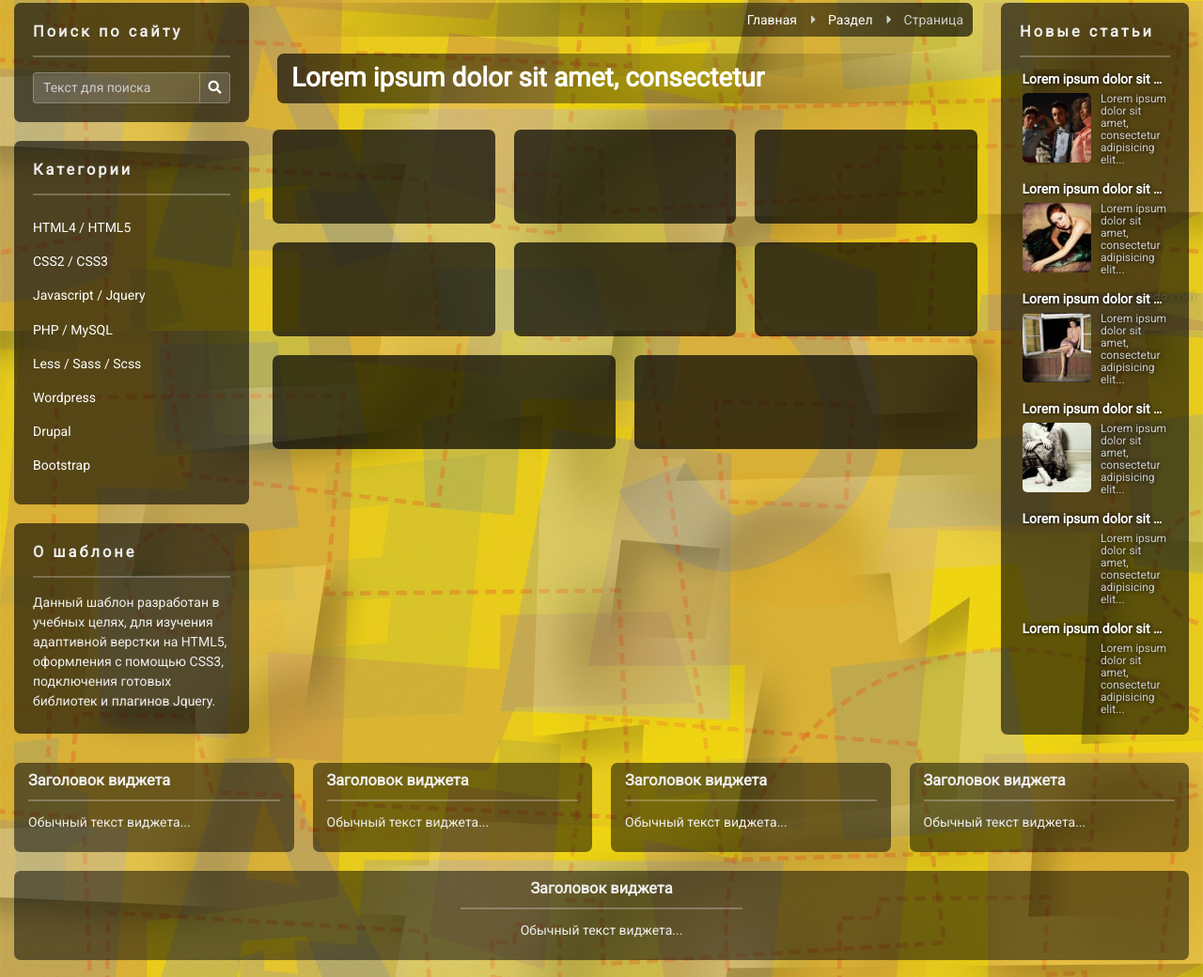
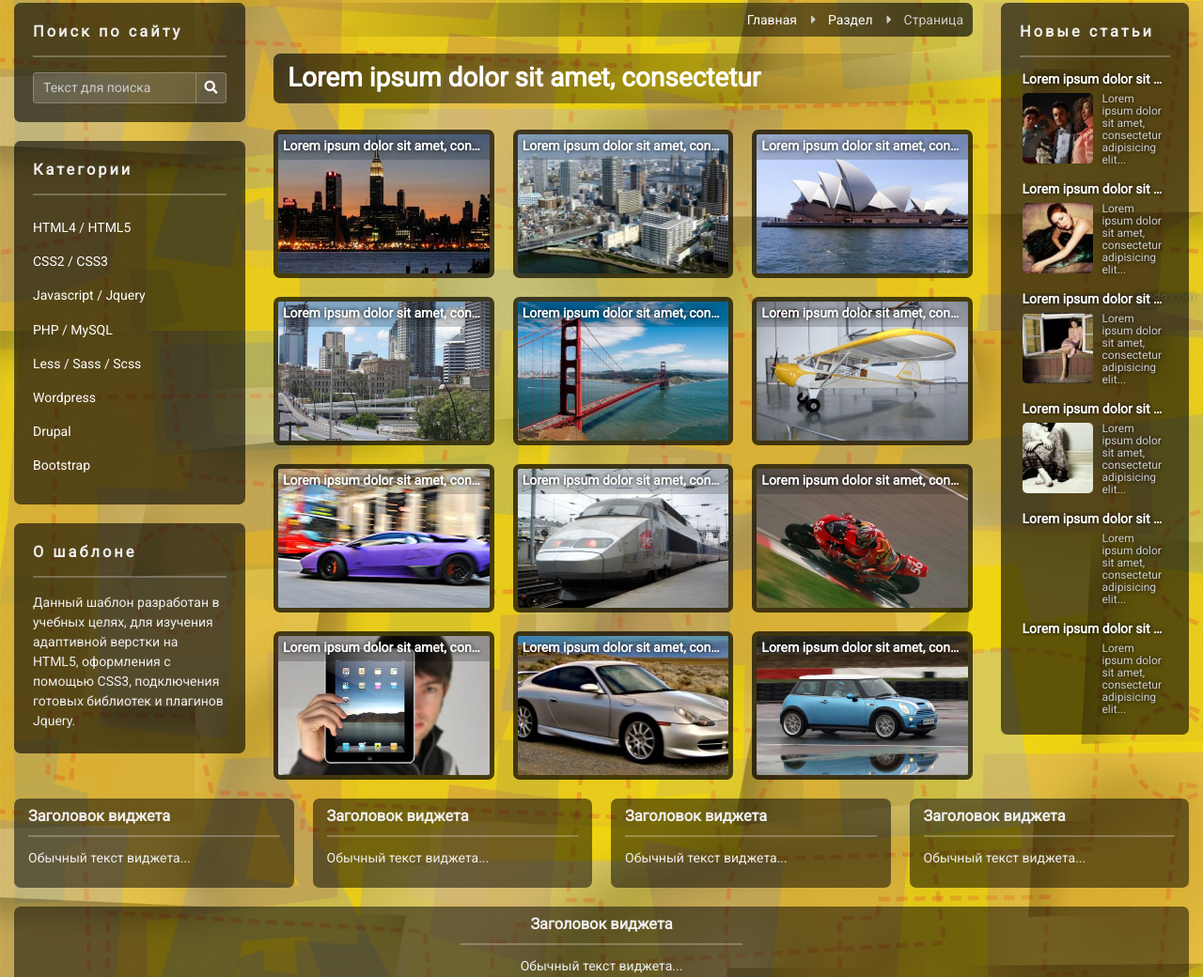
Before and after one commit to kjulia/site-template-master, a plain HTML site: page index.html in a window 1280 px wide. Shown: the part 448-1488 px from the top of the page at 94% size. Drawn offline with Linux system fonts and the light colour scheme.

Commit message:
adding the main block

```diff
--- a/css/style.css
+++ b/css/style.css
@@ -24,9 +24,14 @@ a:hover {
   text-shadow: 0 0 20px #fff;
 }
 
+.clearfix {
+  clear: both;
+}
+
 .container {
   display: flex;
 }
+
 .header {
   background-color: rgba(0, 0, 0, 0.5);
   border-bottom-left-radius: 7px;
@@ -189,22 +194,83 @@ a:hover {
 }
 
 .content__row {
+ margin: 0 -10px;
  display: flex;
  flex-wrap: wrap;
-  margin: 0 -15px;
 }
-
 .content-item {
  padding: 10px;
- width: 33.33%;
+ width: 33%;
  flex-grow: 1;
 }
 
+.content-item img {
+  margin-bottom: -5px;
+  max-width: 100%;
+  line-height: 1em;
+}
+
 .content-item > div {
-  background-color: rgba(0, 0, 0, 0.7);
-  height: 100px;
+ background-color: rgba(0, 0, 0, 0.4);
  border-radius: 7px;
  overflow: hidden;
+ display: block;
+ position: relative;
+ border: 5px solid rgba(0, 0, 0, 0.5);
+ box-sizing: border-box;
+}
+
+.content-item > div:hover .content-item__excerpt {
+  top: 18%;
+
+}
+
+.content-item > div:hover h3 {
+  background-color: rgba(0, 0, 0, 0.5);
+}
+
+.content-item__hat {
+  display: block;
+  overflow: hidden;
+  text-overflow: ellipsis;
+  white-space: nowrap;
+  position: absolute;
+  top: 0;
+  left: 0;
+  box-sizing: border-box;
+  margin: 0;
+  padding: 5px;
+  width: 100%;
+  height: 27px;
+  background-color: rgba(0, 0, 0, 0.2);
+  color: #ffffff;
+  text-align: center;
+  text-shadow: 0px 0px 5px #000000;
+  font-size: 14px;
+  line-height: 1em;
+  transition: background-color 0.5s;
+}
+
+.content-item__image {
+ width: 100%;
+}
+
+.content-item__excerpt {
+ position: absolute;
+ top: 210%;
+ left: 0;
+ box-sizing: border-box;
+ margin: 0;
+ padding: 15px;
+ width: 100%;
+ height: calc(100% - 27px);
+ background: rgba(0, 0, 0, 0.5);
+ text-align: center;
+ transition: top 0.5s ease-out;
+}
+
+.content-item > div:hover .content-item__excerpt {
+  top: calc(0% + 27px);
 }
 
 .left {
@@ -238,7 +304,6 @@ a:hover {
   line-height: 1.5rem;
 }
 
-
 .widget-nav__category {
   list-style-type: none;
   padding: 0;
@@ -249,6 +314,7 @@ a:hover {
   padding: 10px 0;
   transition: 0.5s;
 }
+
 .widget-search__form {
   display: flex;
   margin-bottom: 10px;
@@ -268,9 +334,11 @@ a:hover {
 .widget-search__form input::focus {
   outline: none;
 }
+
 .widget-search__form input::placeholder {
   color: #ccc;
 }
+
 .widget-search__form button {
   width: 33px;
   height: 33px;
@@ -289,7 +357,8 @@ a:hover {
 
 .widget-news__item {
   margin: 2.5px;
-  margin-bottom: 10px; }
+  margin-bottom: 10px;
+}
 
 .widget-news__item h4 {
   display: block;
@@ -300,19 +369,24 @@ a:hover {
   margin-bottom: 7px;
   text-shadow: 0px 0px 5px #000000;
   line-height: 1.1em;
-    transition: color .4s; }
+  transition: color .4s;
+}
+
 .widget-news__item img {
   width: 100%;
-      transition: .3s; }
+  transition: .3s;
+}
+
 .widget-news__item div {
   line-height: 13px;
 }
+
 .widget-news__item-img-wrapper {
   float: left;
   overflow: hidden;
   margin: 0 10px 10px 0;
-        width: 73.5px;
-        height: 73.5px;
+  width: 75px;
+  height: 75px;
   border-radius: 5px;
 }
 
@@ -335,15 +409,21 @@ a:hover {
 }
 
 .footer {
-      margin: 10px 0 20px; }
+  margin: 10px 0 20px;
+}
+
 .footer h3 {
   margin: 0;
   padding-bottom: 10px;
-         border-bottom: 2px solid rgba(255, 255, 255, 0.25); }
+  border-bottom: 2px solid rgba(255, 255, 255, 0.25);
+}
+
 .footer-top {
   display: -webkit-flex;
   display: -ms-flexbox;
-          display: flex; }
+  display: flex;
+}
+
 .footer-bottom {
   box-sizing: border-box;
   margin: 20px 0 0 0;
@@ -351,10 +431,14 @@ a:hover {
   border-radius: 7px;
   background-color: rgba(0, 0, 0, 0.5);
   color: #eeeeee;
-            text-align: center; }
+  text-align: center;
+}
+
 .footer-bottom h3 {
   margin: 0 auto;
-              max-width: 300px; }
+  max-width: 300px;
+}
+
 .footer-widget {
   box-sizing: border-box;
   margin: 0 20px 0 0;
@@ -362,43 +446,44 @@ a:hover {
   width: 25%;
   border-radius: 7px;
   background-color: rgba(0, 0, 0, 0.5);
-                color: #eeeeee; }
+  color: #eeeeee;
+}
+
 .footer-widget:last-child {
-                  margin-right: 0; }
+  margin-right: 0;
+}
 
 @media (max-width: 1024px) {
   .container {
     flex-flow: wrap;
   }
   .right {
+    padding-left: 0;
     width: 100%;
   }
 }
+
 @media (max-width: 768px) {
   .left {
     order: 0;
     width: 50%;
   }
-
   .right {
-                    width: 50%;
+    padding-left: 0;
+    width: 100%;
   }
-
   .main {
     width: 100%;
   }
-
   .header-menu {
     display: table;
     width: 100%;
   }
-
   .header-menu__list {
     display: none;
     flex-direction: column;
     text-align: center;
   }
-
   .header-menu__btn {
     display: block;
     margin: 10px auto 3px;
@@ -408,10 +493,19 @@ a:hover {
   }
 }
 
-                @media (max-width: 640px) {
+@media  (max-width: 640px) {
   .left {
     width: 100%;
+    padding: 0;
   }
-                .right {
+  .right, {
+    padding: 0; ;
+  }
+  .content-item {
+    margin: 0 0 20px;
     width: 100%;
-                  }}
+  }
+  .content-item img {
+    width: 100%;
+  }
+}
--- a/index.html
+++ b/index.html
@@ -47,28 +47,123 @@
 				<div class="content__body">
 					<div class="content__row">
 						<div class="content-item">
-							<div></div>
+							<div class="content-item__image">
+								<a href="#">
+									<h3 class="content-item__hat">Lorem ipsum dolor sit amet, consectetur adipisicing.</h3>
+									<img src="css/img/samples/1.jpg" alt="">
+									<div class="content-item__excerpt">Lorem ipsum dolor sit amet, consectetur 	adipisicing elit. Id architecto maiores.</div>
+								</a>
+
+							</div>
 						</div>
 						<div class="content-item">
-							<div></div>
+							<div class="content-item__image">
+								<a href="#">
+									<h3 class="content-item__hat">Lorem ipsum dolor sit amet, consectetur adipisicing.</h3>
+									<img src="css/img/samples/2.jpg" alt="">
+									<div class="content-item__excerpt">Lorem ipsum dolor sit amet, consectetur 	adipisicing elit. Id architecto maiores.</div>
+								</a>
+
+							</div>
 						</div>
 						<div class="content-item">
-							<div></div>
+							<div class="content-item__image">
+								<a href="#">
+									<h3 class="content-item__hat">Lorem ipsum dolor sit amet, consectetur adipisicing.</h3>
+									<img src="css/img/samples/3.jpg" alt="">
+									<div class="content-item__excerpt">Lorem ipsum dolor sit amet, consectetur 	adipisicing elit. Id architecto maiores.</div>
+								</a>
+
+							</div>
 						</div>
 						<div class="content-item">
-							<div></div>
+							<div class="content-item__image">
+								<a href="#">
+									<h3 class="content-item__hat">Lorem ipsum dolor sit amet, consectetur adipisicing.</h3>
+									<img src="css/img/samples/4.jpg" alt="">
+									<div class="content-item__excerpt">Lorem ipsum dolor sit amet, consectetur 	adipisicing elit. Id architecto maiores.</div>
+								</a>
+
+							</div>
 						</div>
 						<div class="content-item">
-							<div></div>
+							<div class="content-item__image">
+								<a href="#">
+									<h3 class="content-item__hat">Lorem ipsum dolor sit amet, consectetur adipisicing.</h3>
+									<img src="css/img/samples/5.jpg" alt="">
+									<div class="content-item__excerpt">Lorem ipsum dolor sit amet, consectetur 	adipisicing elit. Id architecto maiores.</div>
+								</a>
+
+							</div>
 						</div>
 						<div class="content-item">
-							<div></div>
+							<div class="content-item__image">
+								<a href="#">
+									<h3 class="content-item__hat">Lorem ipsum dolor sit amet, consectetur adipisicing.</h3>
+									<img src="css/img/samples/6.jpg" alt="">
+									<div class="content-item__excerpt">Lorem ipsum dolor sit amet, consectetur 	adipisicing elit. Id architecto maiores.</div>
+								</a>
+
+							</div>
 						</div>
 						<div class="content-item">
-							<div></div>
+							<div class="content-item__image">
+								<a href="#">
+									<h3 class="content-item__hat">Lorem ipsum dolor sit amet, consectetur adipisicing.</h3>
+									<img src="css/img/samples/7.jpg" alt="">
+									<div class="content-item__excerpt">Lorem ipsum dolor sit amet, consectetur 	adipisicing elit. Id architecto maiores.</div>
+								</a>
+
+							</div>
 						</div>
 						<div class="content-item">
-							<div></div>
+							<div class="content-item__image">
+								<a href="#">
+									<h3 class="content-item__hat">Lorem ipsum dolor sit amet, consectetur adipisicing.</h3>
+									<img src="css/img/samples/8.jpg" alt="">
+									<div class="content-item__excerpt">Lorem ipsum dolor sit amet, consectetur 	adipisicing elit. Id architecto maiores.</div>
+								</a>
+
+							</div>
+						</div>
+						<div class="content-item">
+							<div class="content-item__image">
+								<a href="#">
+									<h3 class="content-item__hat">Lorem ipsum dolor sit amet, consectetur adipisicing.</h3>
+									<img src="css/img/samples/9.jpg" alt="">
+									<div class="content-item__excerpt">Lorem ipsum dolor sit amet, consectetur 	adipisicing elit. Id architecto maiores.</div>
+								</a>
+
+							</div>
+						</div>
+						<div class="content-item">
+							<div class="content-item__image">
+								<a href="#">
+									<h3 class="content-item__hat">Lorem ipsum dolor sit amet, consectetur adipisicing.</h3>
+									<img src="css/img/samples/10.jpg" alt="">
+									<div class="content-item__excerpt">Lorem ipsum dolor sit amet, consectetur 	adipisicing elit. Id architecto maiores.</div>
+								</a>
+
+							</div>
+						</div>
+						<div class="content-item">
+							<div class="content-item__image">
+								<a href="#">
+									<h3 class="content-item__hat">Lorem ipsum dolor sit amet, consectetur adipisicing.</h3>
+									<img src="css/img/samples/11.jpg" alt="">
+									<div class="content-item__excerpt">Lorem ipsum dolor sit amet, consectetur 	adipisicing elit. Id architecto maiores.</div>
+								</a>
+							</div>
+						</div>
+						<div class="content-item">
+							<div class="content-item__image">
+								<a href="#">
+									<h3 class="content-item__hat">Lorem ipsum dolor sit amet, consectetur adipisicing.</h3>
+									<img src="css/img/samples/12.jpg" alt="">
+									<div class="content-item__excerpt">Lorem ipsum dolor sit amet, consectetur 	adipisicing elit. Id architecto maiores.</div>
+								</a>
+
+							</div>
 						</div>
 					</div>
 				</div>
@@ -106,7 +201,7 @@
 			<div class="widget widget-news">
 				<h3>Новые статьи</h3>
 				<div class="wigdet-news__content">
-					<div class="widget-news__item"><a href="#">
+					<div class="widget-news__item clerfix"><a href="#">
 						<div>
 							<h4>Lorem ipsum dolor sit amet, consectetur adipisicing.</h4>
 							<div class="widget-news__item-img-wrapper">
@@ -115,42 +210,43 @@
 							<span class="main-item__excerpt">Lorem ipsum dolor sit amet, consectetur adipisicing elit...</span>
 						</div>
 					</a></div>
-					<div class="widget-news__item"><a href="#">
+					<div class="widget-news__item clearfix"><a href="#">
 						<div>
 							<h4>Lorem ipsum dolor sit amet, consectetur adipisicing.</h4>
 							<div class="widget-news__item-img-wrapper"><img src="css/img/samples/100x100___2.jpg" alt=""></div>
 							<span class="main-item__excerpt">Lorem ipsum dolor sit amet, consectetur adipisicing elit...</span>
 						</div>
 					</a></div>
-					<div class="widget-news__item"><a href="#">
+					<div class="widget-news__item clearfix"><a href="#">
 						<div>
 							<h4>Lorem ipsum dolor sit amet, consectetur adipisicing.</h4>
 							<div class="widget-news__item-img-wrapper"><img src="css/img/samples/100x100___3.jpg" alt=""></div>
 							<span class="main-item__excerpt">Lorem ipsum dolor sit amet, consectetur adipisicing elit...</span>
 						</div>
 					</a></div>
-					<div class="widget-news__item"><a href="#">
+					<div class="widget-news__item clearfix"><a href="#">
 						<div>
 							<h4>Lorem ipsum dolor sit amet, consectetur adipisicing.</h4>
 							<div class="widget-news__item-img-wrapper"><img src="css/img/samples/100x100___4.jpg" alt=""></div>
 							<span class="main-item__excerpt">Lorem ipsum dolor sit amet, consectetur adipisicing elit...</span>
 						</div>
 					</a></div>
-					<div class="widget-news__item"><a href="">
+					<div class="widget-news__item clearfix"><a href="">
 						<div>
 							<h4>Lorem ipsum dolor sit amet, consectetur adipisicing.</h4>
 							<div class="widget-news__item-img-wrapper"><img src="css/img/samples/100x100___5.jpg" alt=""></div>
 							<span class="main-item__excerpt">Lorem ipsum dolor sit amet, consectetur adipisicing elit...</span>
 						</div>
 					</a></div>
-					<div class="widget-news__item"><a href="">
+					<div class="widget-news__item clearfix"><a href="">
 						<div>
 							<h4>Lorem ipsum dolor sit amet, consectetur adipisicing.</h4>
 							<div class="widget-news__item-img-wrapper"><img src="css/img/samples/100x100___6.jpg" alt=""></div>
 							<span class="main-item__excerpt">Lorem ipsum dolor sit amet, consectetur adipisicing elit...</span>
 						</div>
-					</a></div>
-				</div>
+					</a>
+				  </div>
+				</div class="clearfix">
 			</div>
 		</div>
 	</div>
```
Lines whose indentation alone changed are shown as unchanged.
